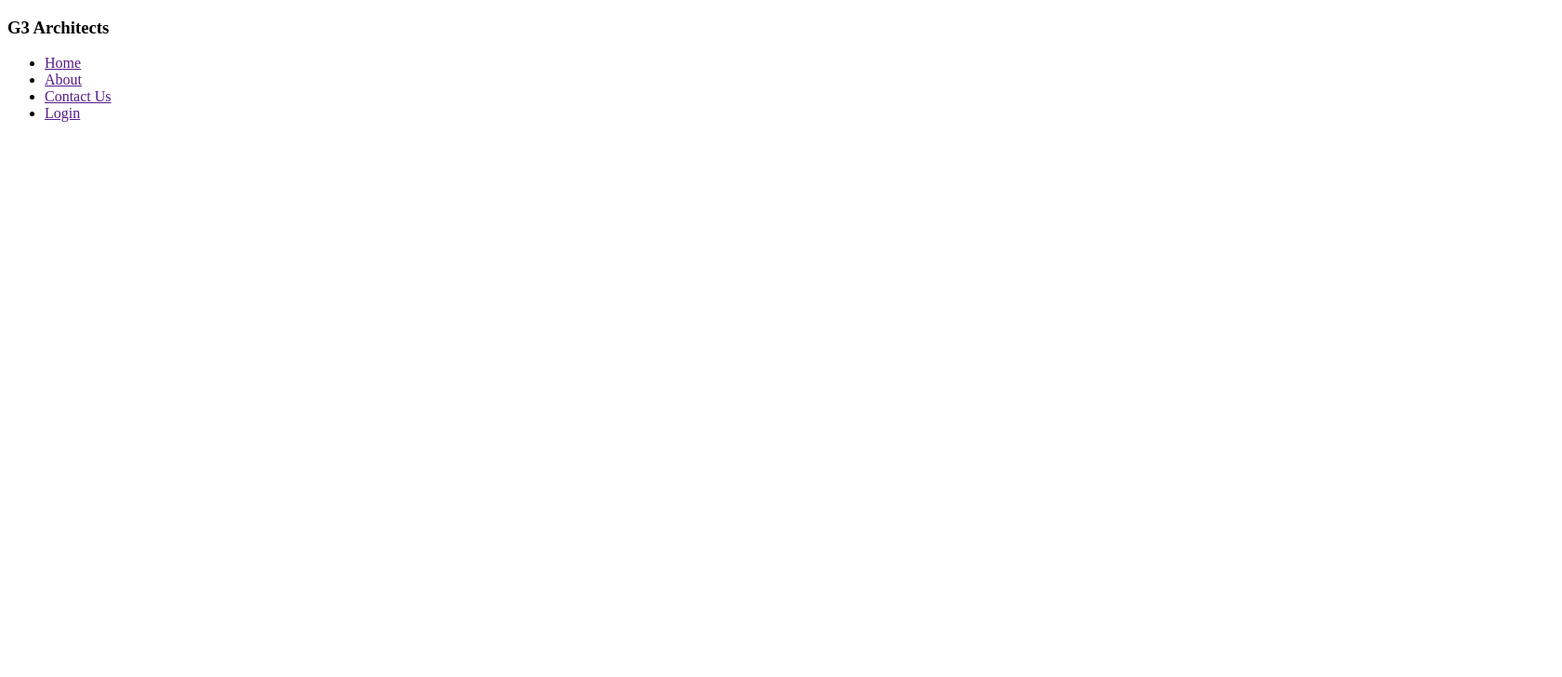
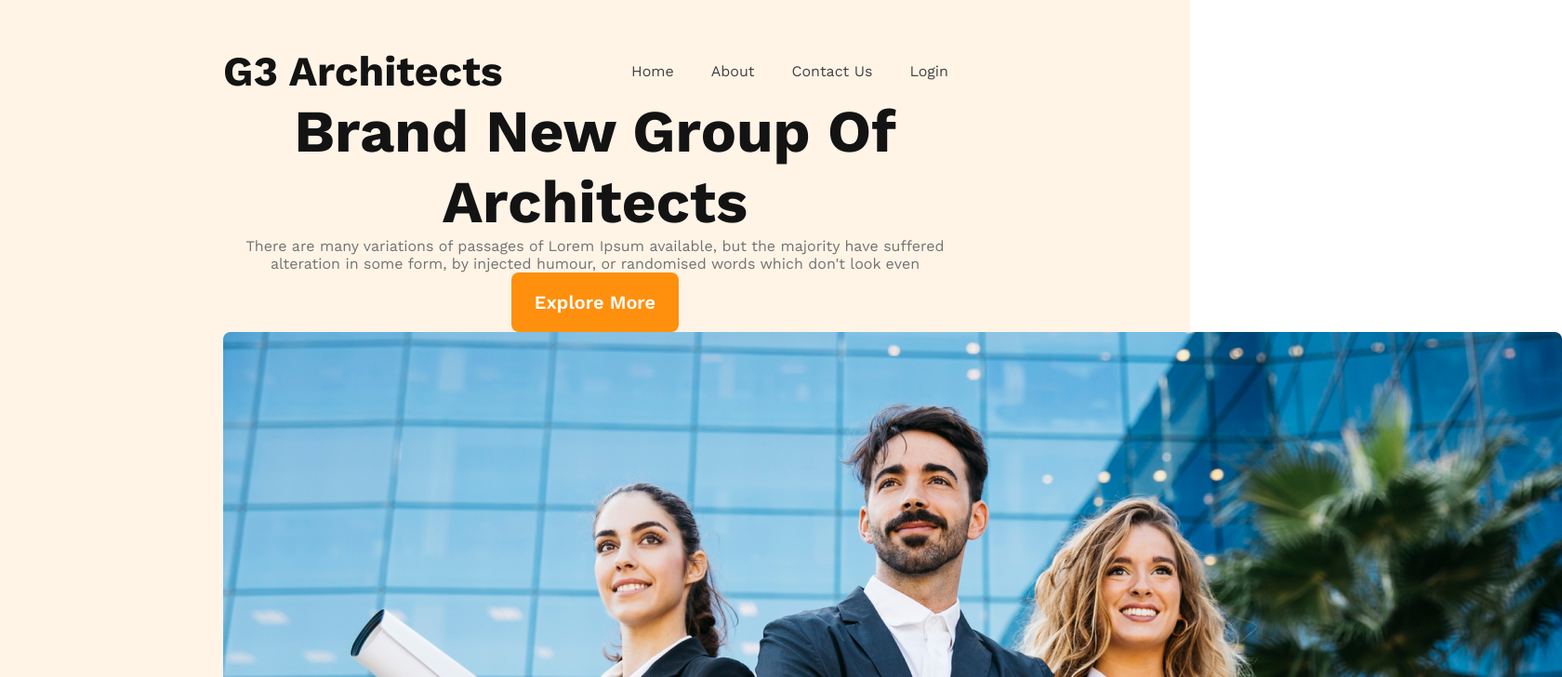
Before and after one commit to Maimun-Hossain/G3-Architects, a plain HTML site: page index.html in a window 1280 px wide. Shown: the top 728 px of the page at 93% size, 1680 px wide, since content can reach past the window. Drawn offline with nearby package versions, Linux system fonts and the light colour scheme.

Commit message:
added banner

```diff
--- a/index.html
+++ b/index.html
@@ -4,11 +4,12 @@
     <meta charset="UTF-8">
     <meta name="viewport" content="width=device-width, initial-scale=1.0">
     <title>G3 Architects</title>
+    <link rel="stylesheet" href="styles/g3.css">
 </head>
 <body>
     <header>
         <nav>
-            <h3>G3 Architects</h3>
+            <h3 class="nav-title">G3 Architects</h3>
             <ul>
                 <li><a href="">Home</a></li>
                 <li><a href="">About</a></li>
@@ -16,6 +17,14 @@
                 <li><a href="">Login</a></li>
             </ul>
         </nav>
+        <div class="banner">
+            <div class="banner-content">
+                <h1 class="banner-title">Brand New Group Of Architects</h1>
+            <p class="banner-dis">There are many variations of passages of Lorem Ipsum available, but the majority have suffered alteration in some form, by injected humour, or randomised words which don't look even</p>
+            <button class="btn-pimary">Explore More</button>
+            </div>
+            <img src="images/banner.png" alt="">
+        </div>
     </header>
     <main>
 
--- a/styles/g3.css
+++ b/styles/g3.css
@@ -5,3 +5,53 @@
     margin: 0;
     padding: 0;
 }
+.btn-pimary{
+    border-radius: 8px;
+    border: none;
+    padding: 20px 25px;
+    background: #FF900E;
+    color: #FFF;
+    font-size: 20px;
+    font-weight: 600;
+}
+header{
+    background: rgba(255, 144, 14, 0.10);
+    padding: 50px 240px;
+}
+nav{
+    display: flex;
+    justify-content: space-between;
+    align-items: center;
+}
+.nav-title{
+    font-size: 2.8rem;
+    font-weight: 700;
+    color: var(--dark-01, #131313);
+}
+nav > ul{
+    display: flex;
+}
+nav > ul > li{
+    list-style: none;
+    margin: 0 20px;
+    font-size: 1rem;
+    font-weight: 500;
+}
+nav li a{
+    text-decoration: none;
+    color: var(--dark-02, #424242);
+}
+/* banner part */
+.banner-content{
+    max-width: 800px;
+    text-align: center;
+    margin: 0 auto;
+}
+.banner-title{
+    font-size: 4rem;
+    font-weight: 700;
+    color: var(--dark-01, #131313);
+}
+.banner-dis{
+    color: var(--dark-03, #727272);
+}
```
